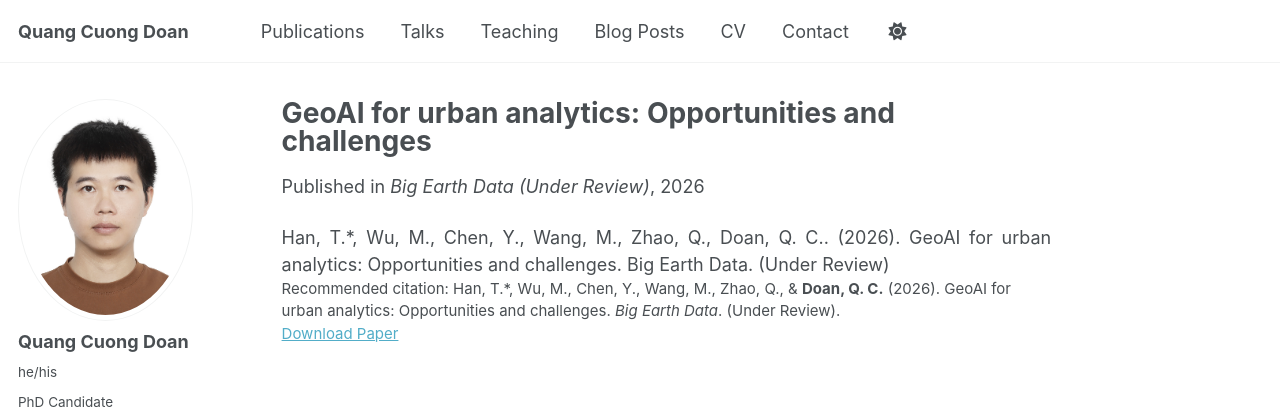
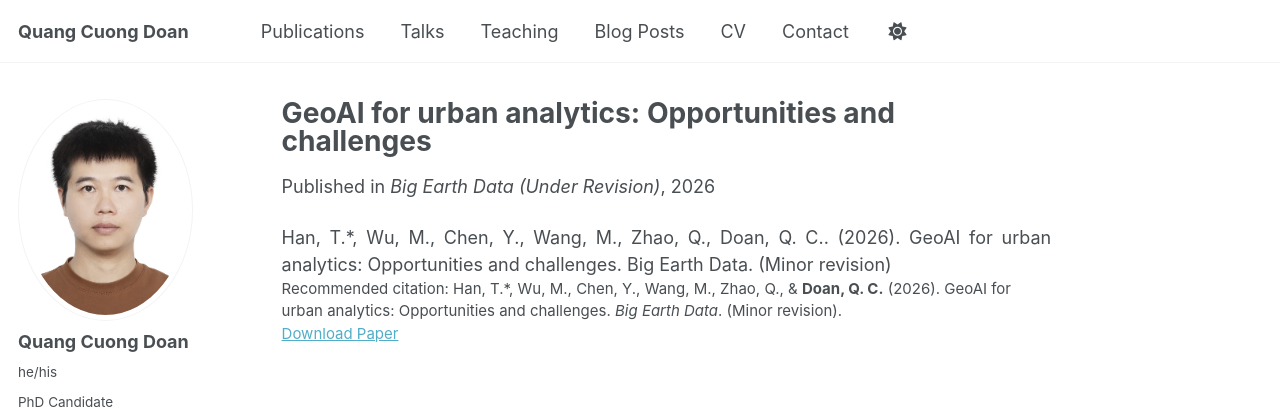
Before and after one commit to cuonghku95/cuonghku95.github.io, a Jekyll site: the page built from _publications/2026-03-03-geoai-urban-analytics.md, in a window 1280 px wide. Shown: the top 409 px of the page. Built offline with Jekyll 4.4.1, drawn with Linux system fonts in a browser that asks for light colours; some web fonts are replaced; a script bundle is joined from its source files by our own code; library files that are not in the unit come from our copies.

Commit message:
Update publication status from 'Under Review' to 'Minor revision'

```diff
--- a/_publications/2026-03-03-geoai-urban-analytics.md
+++ b/_publications/2026-03-03-geoai-urban-analytics.md
@@ -3,11 +3,11 @@ title: "GeoAI for urban analytics: Opportunities and challenges"
 collection: publications
 permalink: /publication/2026-geoai-urban-analytics
 date: 2026-03-03
-venue: 'Big Earth Data (Under Review)'
+venue: 'Big Earth Data (Under Revision)'
 paperurl: ''
-citation: 'Han, T.*, Wu, M., Chen, Y., Wang, M., Zhao, Q., & <b>Doan, Q. C.</b> (2026). GeoAI for urban analytics: Opportunities and challenges. <i>Big Earth Data</i>. (Under Review).'
+citation: 'Han, T.*, Wu, M., Chen, Y., Wang, M., Zhao, Q., & <b>Doan, Q. C.</b> (2026). GeoAI for urban analytics: Opportunities and challenges. <i>Big Earth Data</i>. (Minor revision).'
 ---
 
 <div style="text-align: justify;">
-Han, T.*, Wu, M., Chen, Y., Wang, M., Zhao, Q., Doan, Q. C.. (2026). GeoAI for urban analytics: Opportunities and challenges. Big Earth Data. (Under Review)
+Han, T.*, Wu, M., Chen, Y., Wang, M., Zhao, Q., Doan, Q. C.. (2026). GeoAI for urban analytics: Opportunities and challenges. Big Earth Data. (Minor revision)
 </div>
```
